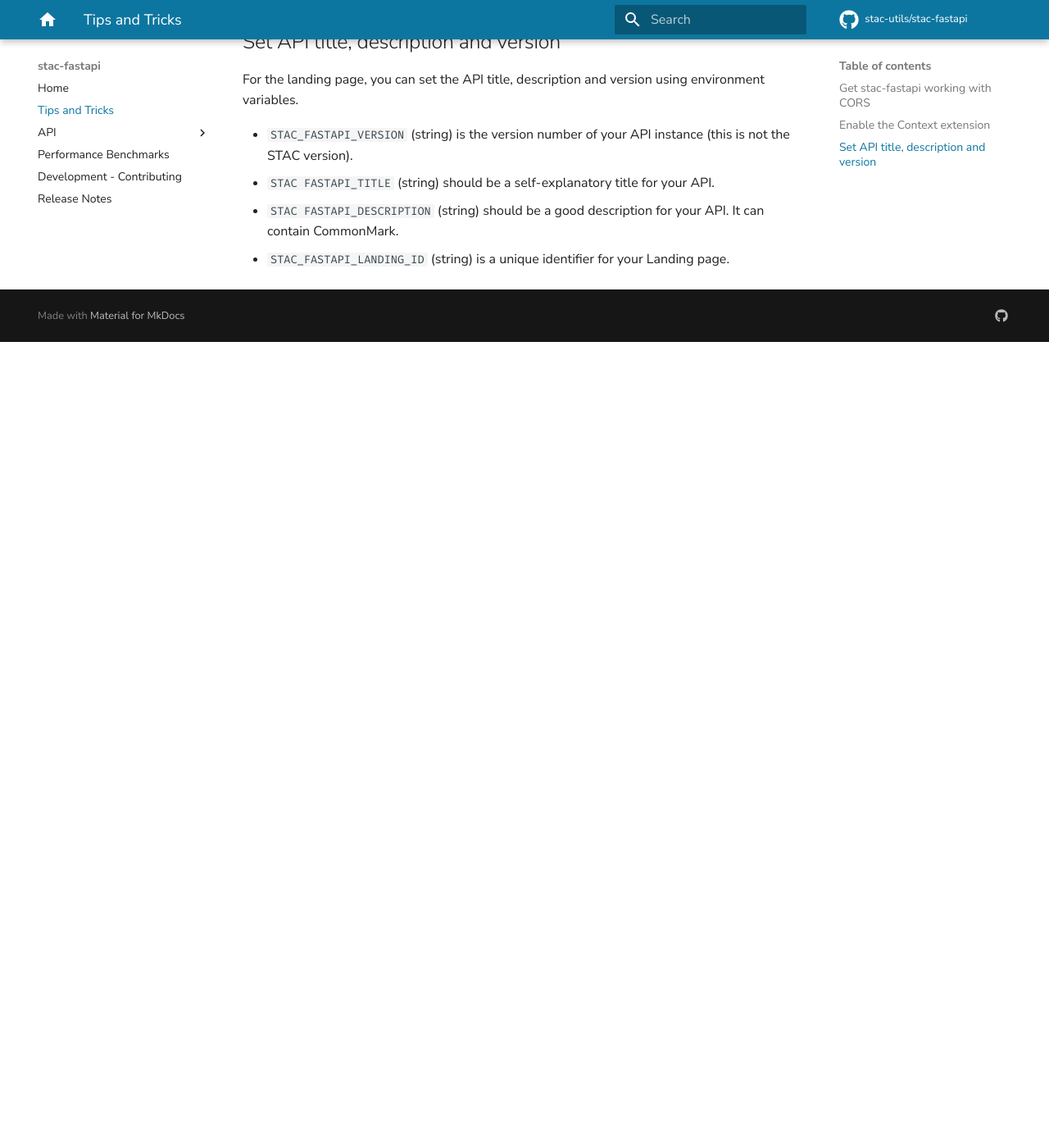
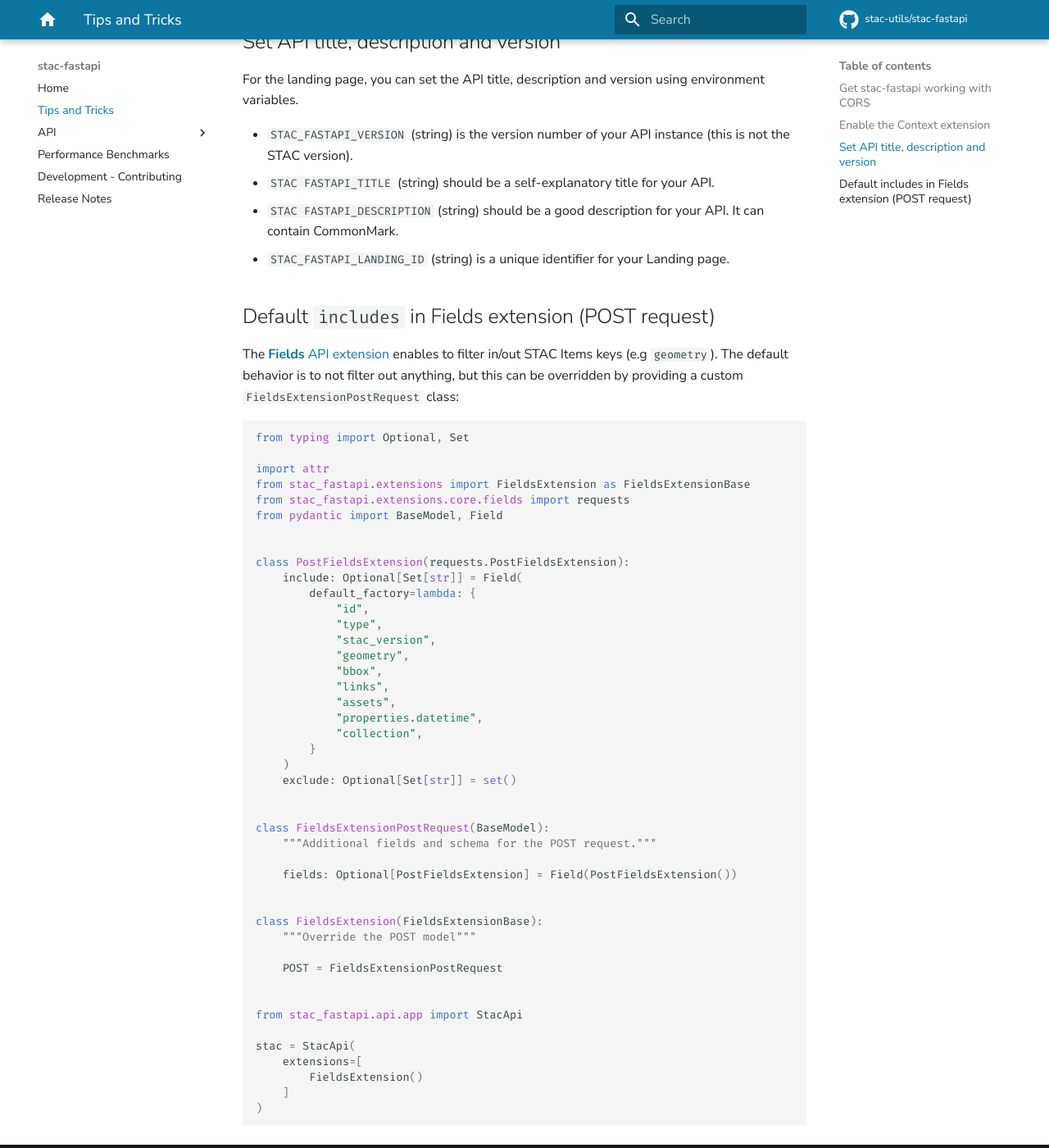
Before and after one commit to stac-utils/stac-fastapi, an MkDocs documentation site: the page built from docs/src/tips-and-tricks.md, in a window 1280 px wide and 1400 px high, scrolled down 1050 px. Shown: the whole window at 82% size. Built offline with MkDocs 1.6.1 and Material for MkDocs 9.7.7, drawn with Linux system fonts in a browser that asks for light colours; comment, search, counter and statistics services are not loaded; before the commit the page ends 1467 px from its top, so only the background shows below that.

````diff
--- a/docs/src/tips-and-tricks.md
+++ b/docs/src/tips-and-tricks.md
@@ -45,3 +45,55 @@
 - `STAC FASTAPI_TITLE` (string) should be a self-explanatory title for your API.
 - `STAC FASTAPI_DESCRIPTION` (string) should be a good description for your API. It can contain CommonMark.
 - `STAC_FASTAPI_LANDING_ID` (string) is a unique identifier for your Landing page.
+
+
+## Default `includes` in Fields extension (POST request)
+
+The [**Fields** API extension](https://github.com/stac-api-extensions/fields) enables to filter in/out STAC Items keys (e.g `geometry`). The default behavior is to not filter out anything, but this can be overridden by providing a custom `FieldsExtensionPostRequest` class:
+
+```python
+from typing import Optional, Set
+
+import attr
+from stac_fastapi.extensions import FieldsExtension as FieldsExtensionBase
+from stac_fastapi.extensions.core.fields import requests
+from pydantic import BaseModel, Field
+
+
+class PostFieldsExtension(requests.PostFieldsExtension):
+    include: Optional[Set[str]] = Field(
+        default_factory=lambda: {
+            "id",
+            "type",
+            "stac_version",
+            "geometry",
+            "bbox",
+            "links",
+            "assets",
+            "properties.datetime",
+            "collection",
+        }
+    )
+    exclude: Optional[Set[str]] = set()
+
+
+class FieldsExtensionPostRequest(BaseModel):
+    """Additional fields and schema for the POST request."""
+
+    fields: Optional[PostFieldsExtension] = Field(PostFieldsExtension())
+
+
+class FieldsExtension(FieldsExtensionBase):
+    """Override the POST model"""
+
+    POST = FieldsExtensionPostRequest
+
+
+from stac_fastapi.api.app import StacApi
+
+stac = StacApi(
+    extensions=[
+        FieldsExtension()
+    ]
+)
+```
````
Also changed, not shown: CHANGES.md (+3 -1 lines), 5 other files.
